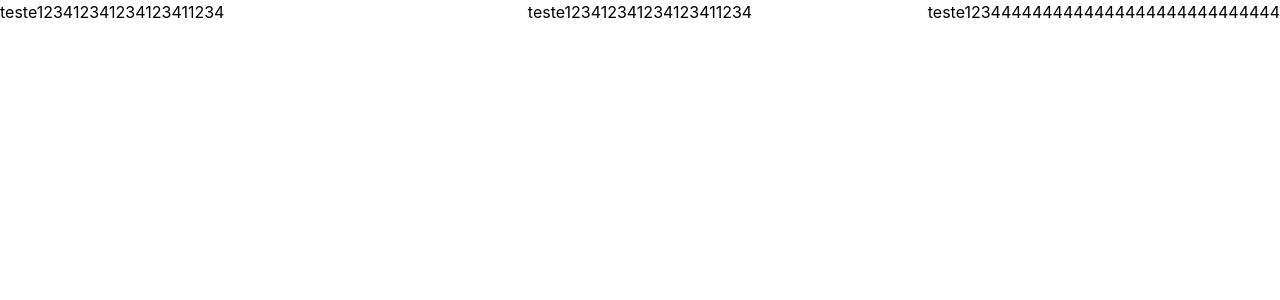
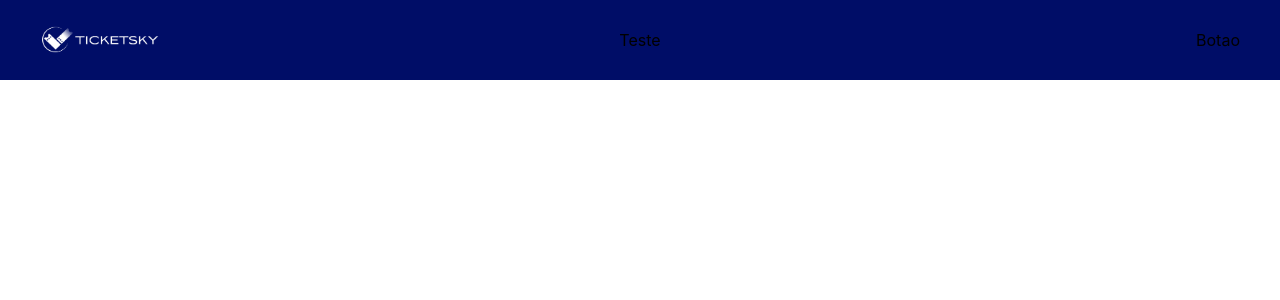
Before and after one commit to GambiarraTech/ticket-sky, a Next.js app: page /playground in a window 1280 px wide. Shown: the top 300 px of the page. Built offline with nearby package versions, Linux system fonts and the light colour scheme.

Commit message:
Modelo de componentização

```diff
--- a/src/components/Navbar.tsx
+++ b/src/components/Navbar.tsx
@@ -1,17 +1,20 @@
 import style from '@/styles/navbar.module.css';
 
-export default function Navbar() {
+type NavBarProps = {
+  backgroundColor: string;
+  leftComponent?: React.ReactNode;
+  centerComponent?: React.ReactNode;
+  rightComponent?: React.ReactNode;
+};
+
+export default function Navbar(props: NavBarProps) {
   return (
-    <nav className={style.navbar}>
-      <div className={style.container}>
-        <p>teste123412341234123411234</p>
-      </div>
-      <div className={style.container}>
-        <p>teste123412341234123411234</p>
-      </div>
-      <div className={style.container}>
-        <p>teste1234444444444444444444444444444</p>
-      </div>
-    </nav>
+    <div style={{ backgroundColor: props.backgroundColor }}>
+      <nav className={style.navbar}>
+        <div className={style.container}>{props.leftComponent}</div>
+        <div className={style.container}>{props.centerComponent}</div>
+        <div className={style.container}>{props.rightComponent}</div>
+      </nav>
+    </div>
   );
 }
--- a/src/pages/playground.tsx
+++ b/src/pages/playground.tsx
@@ -1,5 +1,13 @@
 import Navbar from '@/components/Navbar';
+import Image from 'next/image';
 
-export default function Home() {
-  return <Navbar />;
+export default function Playground() {
+  return (
+    <Navbar
+      backgroundColor="#000D67"
+      leftComponent={<Image src="/images/logo-navbar-white.png" alt="TicketSky - Logo" height="120" width="120" />}
+      centerComponent={<div>Teste</div>}
+      rightComponent={<button>Botao</button>}
+    />
+  );
 }
--- a/src/styles/navbar.module.css
+++ b/src/styles/navbar.module.css
@@ -1,5 +1,5 @@
 .navbar {
-  @apply flex w-full;
+  @apply h-20 flex w-full;
 }
 
 .container {
@@ -7,9 +7,9 @@
 }
 
 .container:first-child {
-  @apply justify-start;
+  @apply justify-start ml-10;
 }
 
 .container:last-child {
-  @apply justify-end;
+  @apply justify-end mr-10;
 }
```
